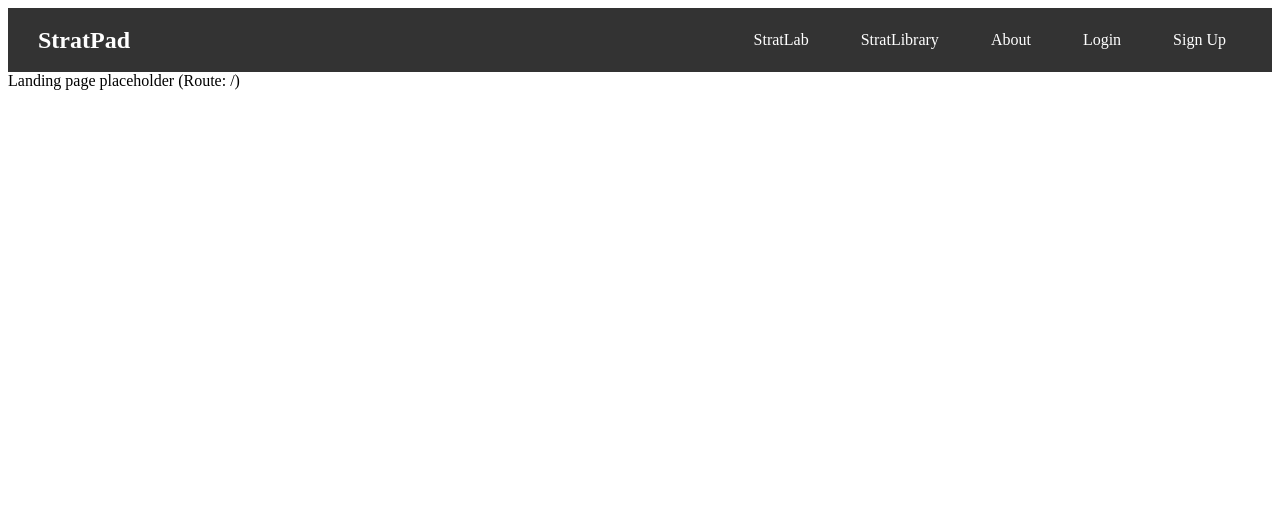
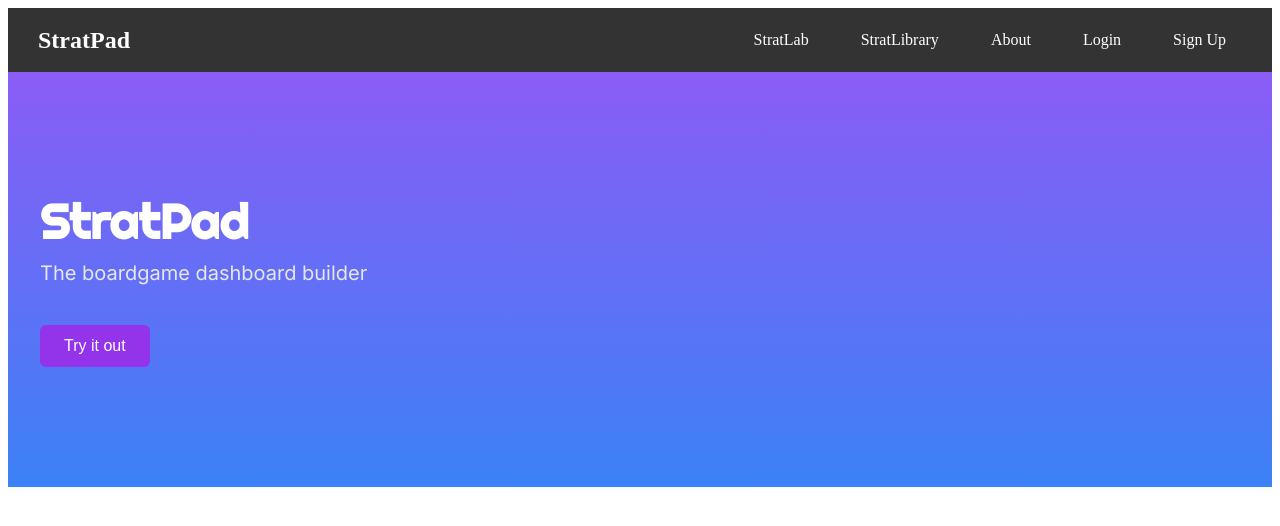
Before and after one commit to MhKeshishian/Board-Game-Dashboard, a Next.js app: page / in a window 1280 px wide. Shown: the top 526 px of the page. Built offline with nearby package versions, Linux system fonts and the light colour scheme.

Commit message:
starded working on the landing page, created a basic hero section, that will need to be improved later

```diff
--- a/src/app/about/page.js
+++ b/src/app/about/page.js
@@ -1,4 +1,4 @@
-'use client'
+'use client';
 import Image from "next/image";
 
 
--- a/src/app/login/page.js
+++ b/src/app/login/page.js
@@ -1,4 +1,4 @@
-'use client'
+'use client';
 
 /* This page is just a generic template for now,
 the intention is to implement Oauth to make our logins secure */
--- a/src/app/page.js
+++ b/src/app/page.js
@@ -1,3 +1,9 @@
+import HeroSection from "@/components/LandingPage/HeroSection";
+
 export default function LandingPage() {
-  return <div>Landing page placeholder (Route: /)</div>;
+ return (
+  <main>
+    <HeroSection />
+  </main>
+ );
 }
--- /dev/null
+++ b/src/components/LandingPage/HeroSection.css
@@ -0,0 +1,46 @@
+@import url('https://fonts.googleapis.com/css2?family=Righteous&family=Inter:wght@400;500&display=swap');
+
+.hero-section {
+  padding: 120px 20px;
+  background: linear-gradient(to bottom, #8b5cf6, #3b82f6);
+}
+
+.hero-container {
+  display: flex;
+  max-width: 1200px;
+  margin: 0 auto;
+}
+
+.hero-left{
+    flex: 1;
+}
+
+.hero-left h1 {
+  font-size: 48px;
+  margin: 0;
+  color: white;
+  font-family: 'Righteous', sans-serif;
+}
+
+.hero-left p {
+  font-size: 20px;
+  margin-top: 10px;
+  color: #e5e7eb;
+  font-family: 'Inter', sans-serif;
+}
+
+.hero-left button {
+  margin-top: 20px;
+  padding: 12px 24px;
+  font-size: 16px;
+  background-color: #9333ea;
+  color: white;
+  border: none;
+  border-radius: 6px;
+  cursor: pointer;
+}
+
+.hero-left button:hover {
+  background-color: #7c3aed;
+  transform: translateY(-2px);
+}
--- /dev/null
+++ b/src/components/LandingPage/HeroSection.js
@@ -0,0 +1,17 @@
+"use client";
+
+import './HeroSection.css';
+
+export default function HeroSection() {
+    return(
+        <section className='hero-section'>
+            <div className='hero-container'>
+                <div className='hero-left'>
+                    <h1>StratPad</h1>
+                    <p>The boardgame dashboard builder</p>
+                    <button>Try it out</button>
+                </div>
+            </div>
+        </section>
+    );
+}
```
